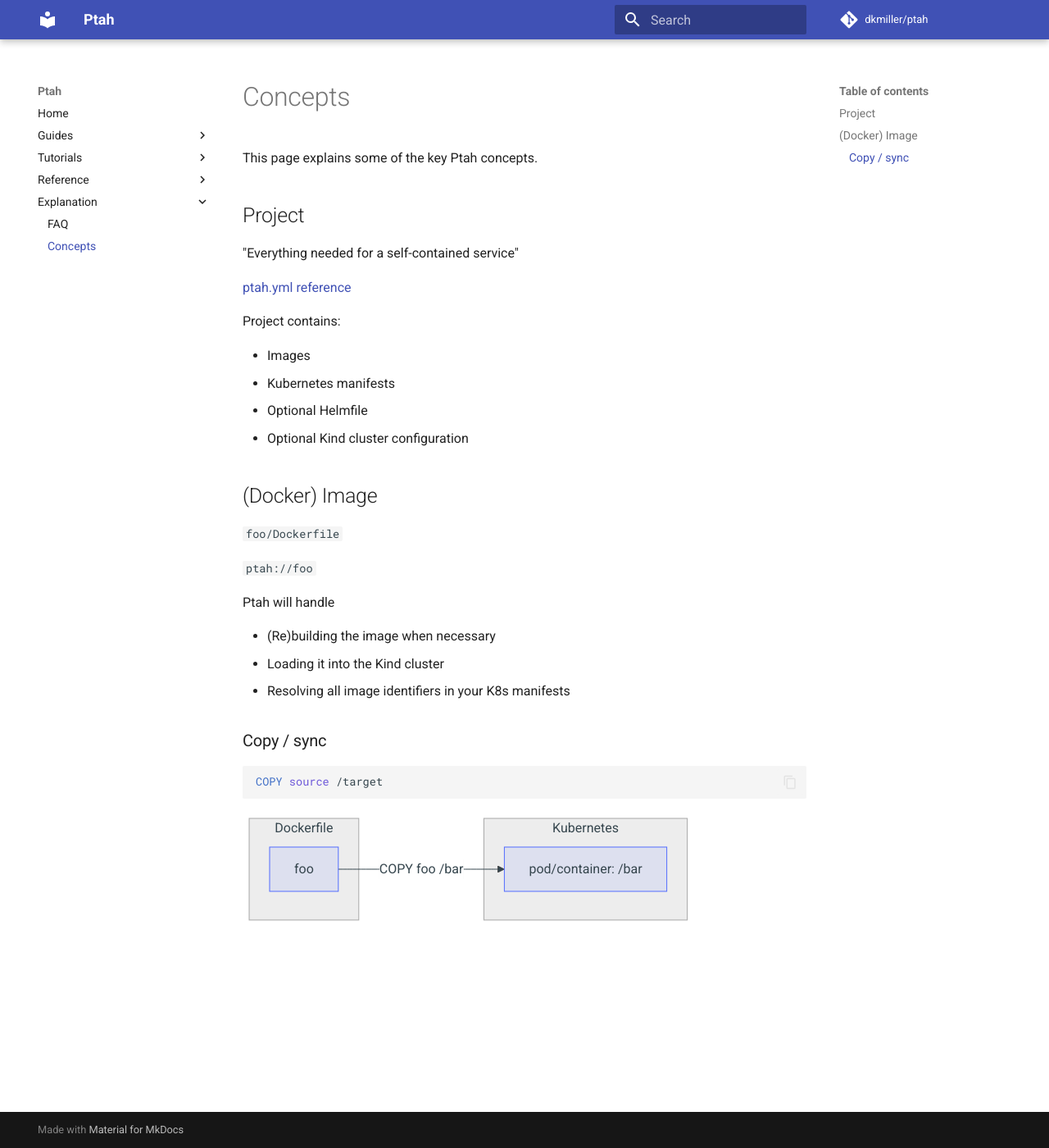
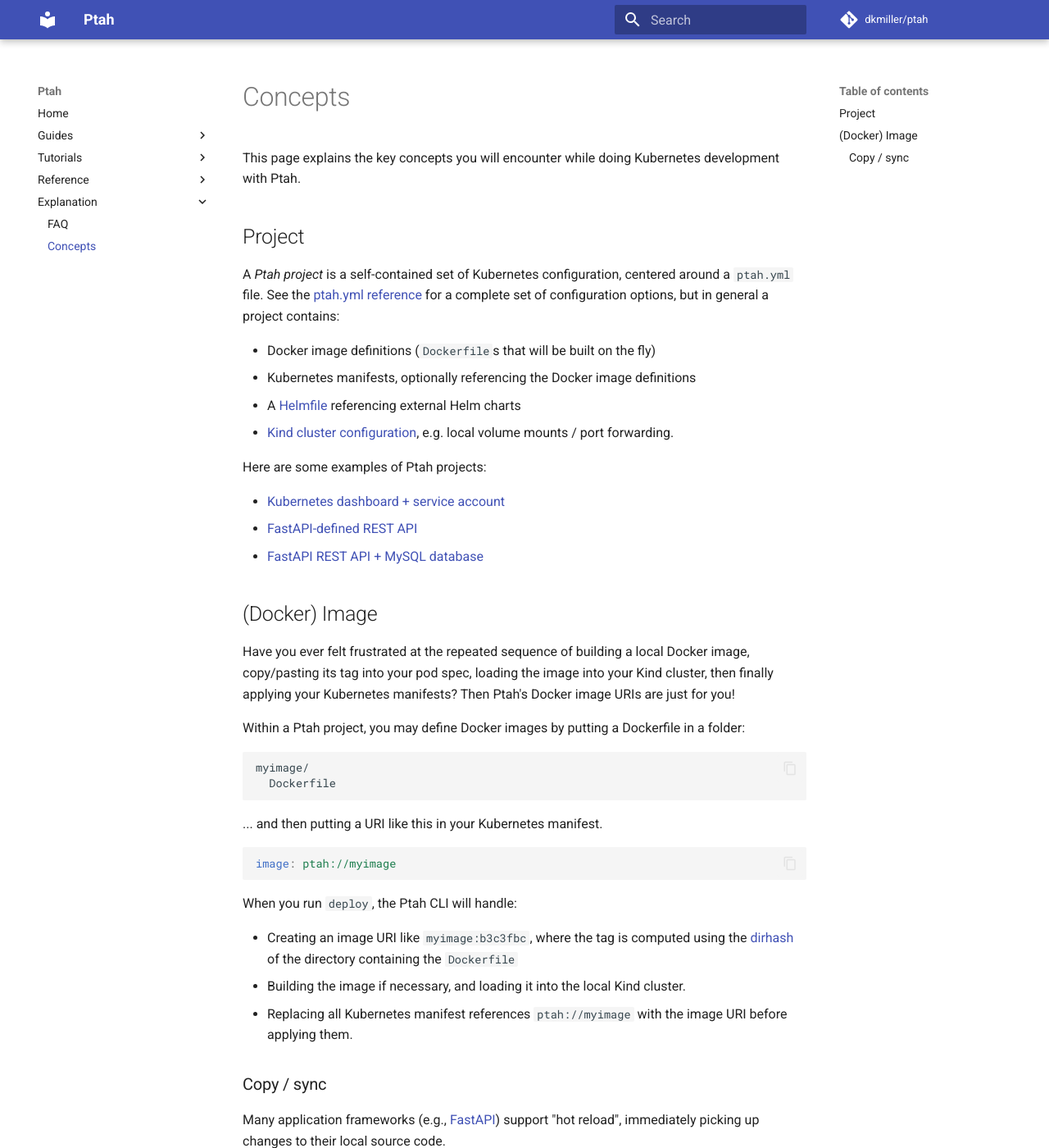
Before and after one commit to dkmiller/ptah, an MkDocs documentation site: the page built from docs/explanation/concepts.md, in a window 1280 px wide and 1400 px high. Shown: the whole window at 82% size. Built offline with MkDocs 1.6.1 and Material for MkDocs 9.7.7, drawn with Linux system fonts in a browser that asks for light colours; comment, search, counter and statistics services are not loaded; some of the changed text lies outside the part shown.

Commit message:
Oops more updates

````diff
--- a/docs/explanation/concepts.md
+++ b/docs/explanation/concepts.md
@@ -1,51 +1,85 @@
 # Concepts
 
-This page explains some of the key Ptah concepts.
+This page explains the key concepts you will encounter while doing Kubernetes development with Ptah.
 
 ## Project
 
-"Everything needed for a self-contained service"
+A _Ptah project_ is a self-contained set of Kubernetes configuration, centered around a
+`ptah.yml` file. See the [ptah.yml reference](../reference/project.md) for a complete set of
+configuration options, but in general a project contains:
 
-[ptah.yml reference](../reference/project.md)
+- Docker image definitions (`Dockerfile`s that will be built on the fly)
+- Kubernetes manifests, optionally referencing the Docker image definitions
+- A [Helmfile](https://helmfile.readthedocs.io/) referencing external Helm charts
+- [Kind cluster configuration](https://kind.sigs.k8s.io/docs/user/configuration/), e.g. local
+  volume mounts / port forwarding.
 
-Project contains:
+Here are some examples of Ptah projects:
 
-- Images
-- Kubernetes manifests
-- Optional Helmfile
-- Optional Kind cluster configuration
+- [Kubernetes dashboard + service account](https://github.com/dkmiller/ptah/tree/main/examples/minimal)
+- [FastAPI-defined REST API](https://github.com/dkmiller/ptah/tree/main/examples/fastapi)
+- [FastAPI REST API + MySQL database](https://github.com/dkmiller/ptah/tree/main/examples/db)
 
 ## (Docker) Image
 
-`foo/Dockerfile`
+Have you ever felt frustrated at the repeated sequence of building a local Docker image,
+copy/pasting its tag into your pod spec, loading the image into your Kind cluster, then finally
+applying your Kubernetes manifests? Then Ptah's Docker image URIs are just for you!
 
-`ptah://foo`
+Within a Ptah project, you may define Docker images by putting a Dockerfile in a folder:
 
-Ptah will handle
+```
+myimage/
+  Dockerfile
+```
 
-- (Re)building the image when necessary
-- Loading it into the Kind cluster
-- Resolving all image identifiers in your K8s manifests
+... and then putting a URI like this in your Kubernetes manifest.
+
+``` yaml
+image: ptah://myimage
+```
+
+When you run `deploy`, the Ptah CLI will handle:
+
+- Creating an image URI like `myimage:b3c3fbc`, where the tag is computed using the
+  [dirhash](https://github.com/andhus/dirhash) of the directory containing the `Dockerfile`
+- Building the image if necessary, and loading it into the local Kind cluster.
+- Replacing all Kubernetes manifest references `ptah://myimage` with the image URI before applying
+  them.
 
 ### Copy / sync
+
+Many application frameworks (e.g., [FastAPI](https://fastapi.tiangolo.com/)) support "hot reload",
+immediately picking up changes to their local source code.
+
+If a Docker image in your Ptah project has a copy statement like this one (note the absolute
+target)
 
 ``` dockerfile
 COPY source /target
 ```
 
+then the [`ptah sync` and `ptah deploy --sync` command](../reference/cli.md) will synchronize your
+local folder `source` (relative to the directory containing the Dockerfile) and `/target` in all
+(pod, container) combinations referencing that Docker image. This way, changes to your local source
+code will propagate to the running Docker containers.
+
 ``` mermaid
 graph LR
 
-subgraph dockerfile["Dockerfile"]
+subgraph local["Local filesystem"]
+  dockerfile["Dockerfile <br /> COPY source /target"]
 
-  foo
+  source["./source"]
 end
 
 subgraph kubernetes["Kubernetes"]
 
-  pod["pod/container: /bar"]
+  subgraph pod
+    container["container <br /> /target"]
+  end
 
 end
 
-foo -->|"COPY foo /bar"| pod
+source -->|synchronize| container
 ```
````
Also changed, not shown: 1 other file.
